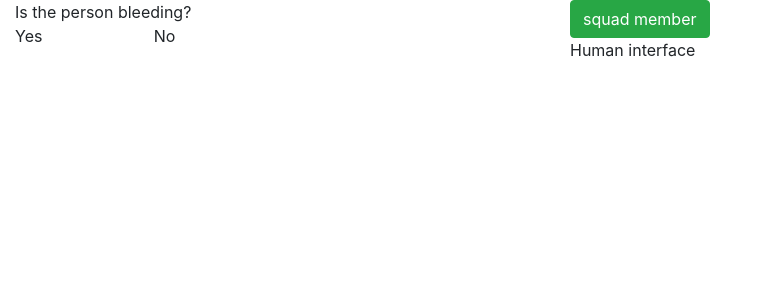
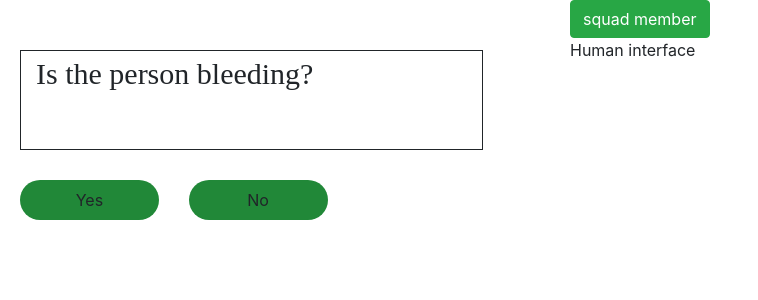
Before and after one commit to KaptenTiiguDev/uniform, a Flask app: page / in a window 1280 px wide. Shown: the top 300 px of the page, without its empty margins (0-758 px from the left). Run offline with Flask 2, Linux system fonts and the light colour scheme; some libraries are stand-ins or nearby versions.

Commit message:
added updated stylesheet

```diff
--- a/static/stylesheet.css
+++ b/static/stylesheet.css
@@ -1 +1,23 @@
 /*Stylesheet*/
+
+.questionAnswer{
+    height:40px;
+    background-color:#218838;
+    border-radius: 40px;
+    width: 50px;
+    margin:20px 10px 10px 20px;
+    text-align: center;
+    vertical-align: middle;
+    line-height: 40px;
+}
+
+.questionAnswer:hover{ cursor:pointer; }
+
+.question{
+    height: 100px;
+    border-style: solid;
+    border-width: 1px;
+    font-family: "Times New Roman", Times, serif;
+    font-size:30px;
+    margin:50px 10px 10px 20px;
+}
```
